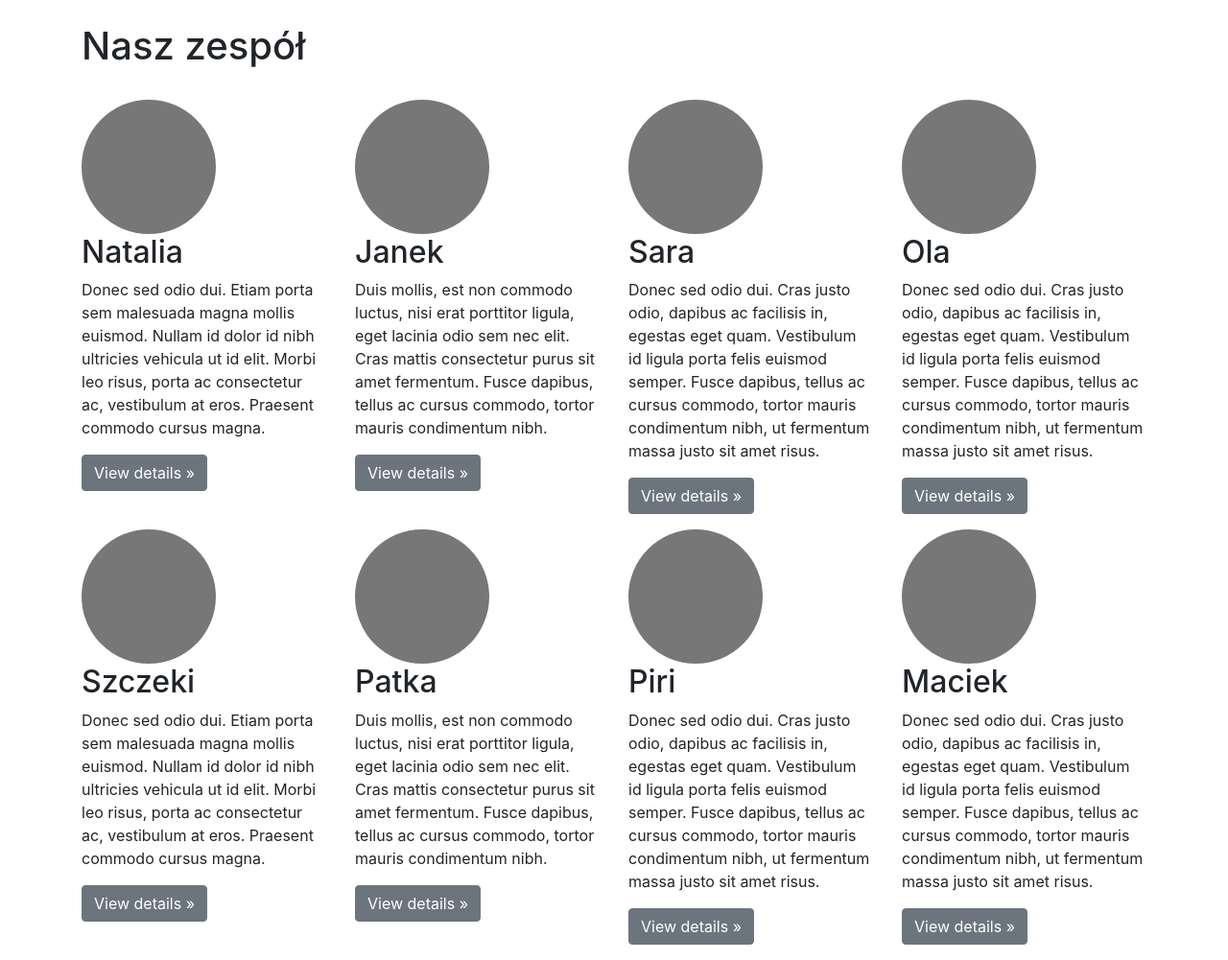
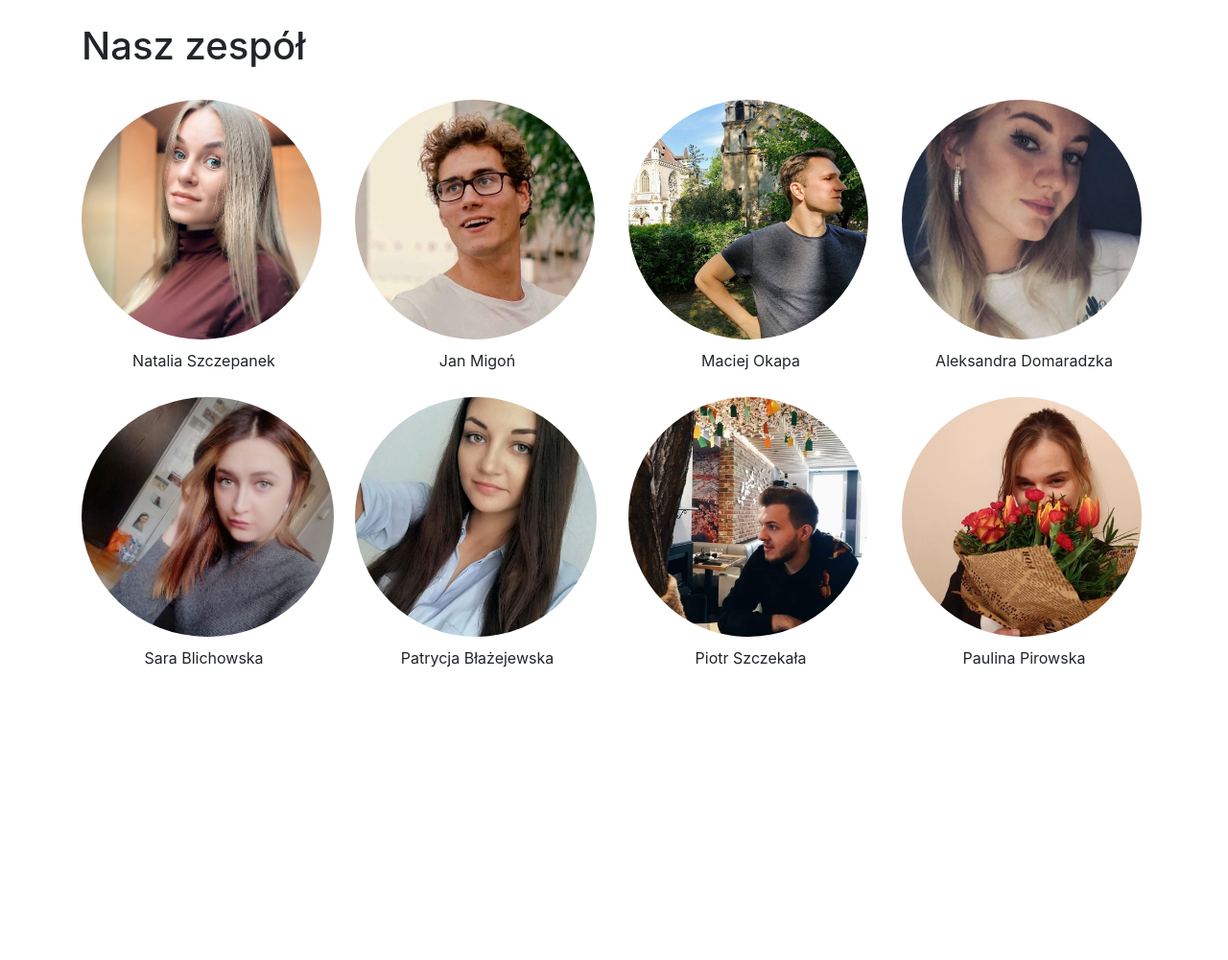
Before and after one commit to elokwentnie/web_aplikacje, a Flask app: page /team in a window 1280 px wide. Shown: the part 56-1057 px from the top of the page at 96% size. After the commit the page ends 752 px from the top, so only its background shows below. Run offline with Flask 2, Linux system fonts and the light colour scheme; some libraries are stand-ins or nearby versions.

Commit message:
[#5] Added our photos to team website.

```diff
--- a/webapp/static/css/main.css
+++ b/webapp/static/css/main.css
@@ -1,3 +1,8 @@
 .home{
 background-color: #e6ffe6;
 }
+
+.title-photo{
+margin: 5px;
+padding: 5px;
+}
--- a/webapp/templates/team.htm
+++ b/webapp/templates/team.htm
@@ -8,56 +8,101 @@
 <br>
 <h1>Nasz zespół</h1>
 <br>
-  <div class="row">
-    <div class="col-lg-3">
-      <svg class="bd-placeholder-img rounded-circle" width="140" height="140" xmlns="http://www.w3.org/2000/svg" preserveAspectRatio="xMidYMid slice" href="/static/images/Natka.JPEG" focusable="false" role="img" aria-label="Placeholder: 140x140"><title>Placeholder</title><rect width="100%" height="100%" fill="#777"/><text x="50%" y="50%" fill="#777" dy=".3em">140x140</text></svg>
-      <h2>Natalia</h2>
-      <p>Donec sed odio dui. Etiam porta sem malesuada magna mollis euismod. Nullam id dolor id nibh ultricies vehicula ut id elit. Morbi leo risus, porta ac consectetur ac, vestibulum at eros. Praesent commodo cursus magna.</p>
-      <p><a class="btn btn-secondary" href="#" role="button">View details &raquo;</a></p>
-    </div><!-- /.col-lg-4 -->
-    <div class="col-lg-3">
-      <svg class="bd-placeholder-img rounded-circle" width="140" height="140" xmlns="http://www.w3.org/2000/svg" preserveAspectRatio="xMidYMid slice" focusable="false" role="img" aria-label="Placeholder: 140x140"><title>Placeholder</title><rect width="100%" height="100%" fill="#777"/><text x="50%" y="50%" fill="#777" dy=".3em">140x140</text></svg>
-      <h2>Janek</h2>
-      <p>Duis mollis, est non commodo luctus, nisi erat porttitor ligula, eget lacinia odio sem nec elit. Cras mattis consectetur purus sit amet fermentum. Fusce dapibus, tellus ac cursus commodo, tortor mauris condimentum nibh.</p>
-      <p><a class="btn btn-secondary" href="#" role="button">View details &raquo;</a></p>
-    </div><!-- /.col-lg-4 -->
-    <div class="col-lg-3">
-      <svg class="bd-placeholder-img rounded-circle" width="140" height="140" xmlns="http://www.w3.org/2000/svg" preserveAspectRatio="xMidYMid slice" focusable="false" role="img" aria-label="Placeholder: 140x140"><title>Placeholder</title><rect width="100%" height="100%" fill="#777"/><text x="50%" y="50%" fill="#777" dy=".3em">140x140</text></svg>
-      <h2>Sara</h2>
-      <p>Donec sed odio dui. Cras justo odio, dapibus ac facilisis in, egestas eget quam. Vestibulum id ligula porta felis euismod semper. Fusce dapibus, tellus ac cursus commodo, tortor mauris condimentum nibh, ut fermentum massa justo sit amet risus.</p>
-      <p><a class="btn btn-secondary" href="#" role="button">View details &raquo;</a></p>
-    </div><!-- /.col-lg-4 -->
-    <div class="col-lg-3">
-        <svg class="bd-placeholder-img rounded-circle" width="140" height="140" xmlns="http://www.w3.org/2000/svg" preserveAspectRatio="xMidYMid slice" focusable="false" role="img" aria-label="Placeholder: 140x140"><title>Placeholder</title><rect width="100%" height="100%" fill="#777"/><text x="50%" y="50%" fill="#777" dy=".3em">140x140</text></svg>
-        <h2>Ola</h2>
-        <p>Donec sed odio dui. Cras justo odio, dapibus ac facilisis in, egestas eget quam. Vestibulum id ligula porta felis euismod semper. Fusce dapibus, tellus ac cursus commodo, tortor mauris condimentum nibh, ut fermentum massa justo sit amet risus.</p>
-        <p><a class="btn btn-secondary" href="#" role="button">View details &raquo;</a></p>
-      </div><!-- /.col-lg-4 -->
-  </div><!-- /.row -->
-  <div class="row">
-    <div class="col-lg-3">
-      <svg class="bd-placeholder-img rounded-circle" width="140" height="140" xmlns="http://www.w3.org/2000/svg" preserveAspectRatio="xMidYMid slice" focusable="false" role="img" aria-label="Placeholder: 140x140"><title>Placeholder</title><rect width="100%" height="100%" fill="#777"/><text x="50%" y="50%" fill="#777" dy=".3em">140x140</text></svg>
-      <h2>Szczeki</h2>
-      <p>Donec sed odio dui. Etiam porta sem malesuada magna mollis euismod. Nullam id dolor id nibh ultricies vehicula ut id elit. Morbi leo risus, porta ac consectetur ac, vestibulum at eros. Praesent commodo cursus magna.</p>
-      <p><a class="btn btn-secondary" href="#" role="button">View details &raquo;</a></p>
-    </div><!-- /.col-lg-4 -->
-    <div class="col-lg-3">
-      <svg class="bd-placeholder-img rounded-circle" width="140" height="140" xmlns="http://www.w3.org/2000/svg" preserveAspectRatio="xMidYMid slice" focusable="false" role="img" aria-label="Placeholder: 140x140"><title>Placeholder</title><rect width="100%" height="100%" fill="#777"/><text x="50%" y="50%" fill="#777" dy=".3em">140x140</text></svg>
-      <h2>Patka</h2>
-      <p>Duis mollis, est non commodo luctus, nisi erat porttitor ligula, eget lacinia odio sem nec elit. Cras mattis consectetur purus sit amet fermentum. Fusce dapibus, tellus ac cursus commodo, tortor mauris condimentum nibh.</p>
-      <p><a class="btn btn-secondary" href="#" role="button">View details &raquo;</a></p>
-    </div><!-- /.col-lg-4 -->
-    <div class="col-lg-3">
-      <svg class="bd-placeholder-img rounded-circle" width="140" height="140" xmlns="http://www.w3.org/2000/svg" preserveAspectRatio="xMidYMid slice" focusable="false" role="img" aria-label="Placeholder: 140x140"><title>Placeholder</title><rect width="100%" height="100%" fill="#777"/><text x="50%" y="50%" fill="#777" dy=".3em">140x140</text></svg>
-      <h2>Piri</h2>
-      <p>Donec sed odio dui. Cras justo odio, dapibus ac facilisis in, egestas eget quam. Vestibulum id ligula porta felis euismod semper. Fusce dapibus, tellus ac cursus commodo, tortor mauris condimentum nibh, ut fermentum massa justo sit amet risus.</p>
-      <p><a class="btn btn-secondary" href="#" role="button">View details &raquo;</a></p>
-    </div><!-- /.col-lg-4 -->
-    <div class="col-lg-3">
-        <svg class="bd-placeholder-img rounded-circle" width="140" height="140" xmlns="http://www.w3.org/2000/svg" preserveAspectRatio="xMidYMid slice" focusable="false" role="img" aria-label="Placeholder: 140x140"><title>Placeholder</title><rect width="100%" height="100%" fill="#777"/><text x="50%" y="50%" fill="#777" dy=".3em">140x140</text></svg>
-        <h2>Maciek</h2>
-        <p>Donec sed odio dui. Cras justo odio, dapibus ac facilisis in, egestas eget quam. Vestibulum id ligula porta felis euismod semper. Fusce dapibus, tellus ac cursus commodo, tortor mauris condimentum nibh, ut fermentum massa justo sit amet risus.</p>
-        <p><a class="btn btn-secondary" href="#" role="button">View details &raquo;</a></p>
-      </div><!-- /.col-lg-4 -->
-  </div><!-- /.row -->
+
+<div class="well">
+<div class="row">
+  <div class="col-md-3">
+    <div class="thumbnail">
+        <img src="/static/images/Natka.png" class="img-circle" alt="Natalia" style="height: 250px; border-radius: 50%">
+        <div class="caption">
+          <center class="title-photo">
+          <p>Natalia Szczepanek</p>
+          </center>
+        </div>
+      </a>
+    </div>
+  </div>
+  <div class="col-md-3">
+    <div class="thumbnail">
+        <img src="/static/images/Janek.jpg" class="img-circle" alt="Janek" style="height: 250px; border-radius: 50%">
+        <div class="caption">
+          <center class="title-photo">
+          <p>Jan Migoń</p>
+          </center>
+        </div>
+      </a>
+    </div>
+  </div>
+  <div class="col-md-3">
+    <div class="thumbnail">
+        <img src="/static/images/Maciek.jpg"  class="img-circle" alt="Maciek" style="height: 250px; border-radius: 50%">
+        <div class="caption">
+          <center class="title-photo">
+          <p>Maciej Okapa</p>
+          </center>
+        </div>
+      </a>
+    </div>
+  </div>
+  <div class="col-md-3">
+    <div class="thumbnail">
+        <img src="/static/images/Ola.png"  class="img-circle" alt="Ola" style="height: 250px; border-radius: 50%">
+        <div class="caption">
+          <center class="title-photo">
+          <p>Aleksandra Domaradzka</p>
+          </center>
+        </div>
+      </a>
+    </div>
+  </div>
+</div>
+
+<div class="row">
+  <div class="col-md-3">
+    <div class="thumbnail">
+        <img src="/static/images/Sara.JPG" class="img-circle" alt="Sara" style="height: 250px; border-radius: 50%">
+        <div class="caption">
+          <center class="title-photo">
+          <p>Sara Blichowska</p>
+          </center>
+        </div>
+      </a>
+    </div>
+  </div>
+  <div class="col-md-3">
+    <div class="thumbnail">
+        <img src="/static/images/Patka.jpg" class="img-circle" alt="Patka" style="height: 250px; border-radius: 50%">
+        <div class="caption">
+          <center class="title-photo">
+          <p>Patrycja Błażejewska</p>
+          </center>
+        </div>
+      </a>
+    </div>
+  </div>
+  <div class="col-md-3">
+    <div class="thumbnail">
+        <img src="/static/images/Szczeki.jpg"  class="img-circle" alt="Szczeki" style="height: 250px; border-radius: 50%">
+        <div class="caption">
+          <center class="title-photo">
+          <p>Piotr Szczekała</p>
+          </center>
+        </div>
+      </a>
+    </div>
+  </div>
+  <div class="col-md-3">
+    <div class="thumbnail">
+        <img src="/static/images/Pirowska.jpg"  class="img-circle" alt="Pirowska" style="height: 250px; border-radius: 50%">
+        <div class="caption">
+          <center class="title-photo">
+          <p>Paulina Pirowska</p>
+          </center>
+        </div>
+      </a>
+    </div>
+  </div>
+</div>
+</div>
+
 {% endblock %}
```
Also changed, not shown: webapp/static/images/Janek Baranek.jpg (deleted), webapp/static/images/Janek.jpg (added), webapp/static/images/Natka.JPEG (deleted), webapp/static/images/Natka.png (added), webapp/static/images/Ola.jpg (deleted), webapp/static/images/Ola.png (added), webapp/static/images/Pirowska.jpg (added), webapp/static/images/Szczeki.jpg, 2 other files.
